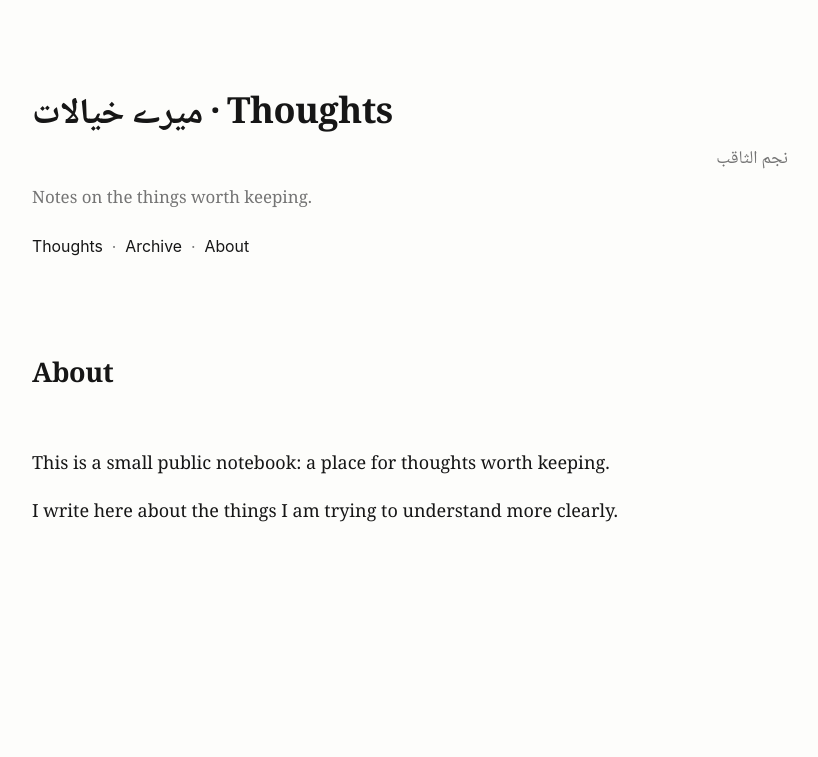
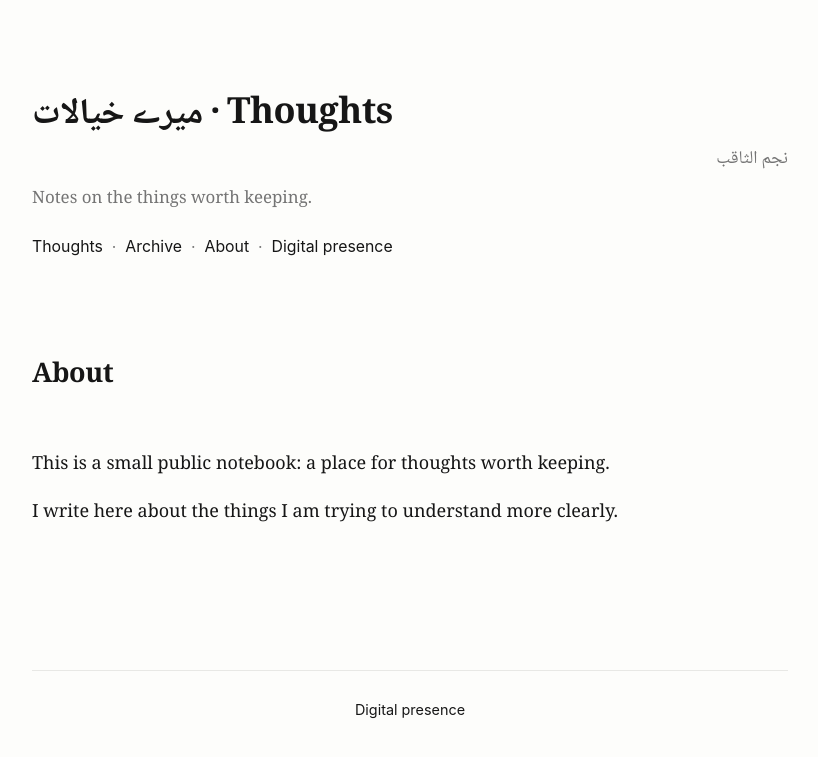
Before and after one commit to njmulsqb/thoughts, a Jekyll site: the page built from about.md, in a window 1280 px wide. Shown: the top 757 px of the page, without its empty margins (230-1048 px from the left). Built offline with Jekyll 4.4.1, drawn with Linux system fonts in a browser that asks for light colours.

Commit message:
Add digital presence link to nav and footer

```diff
--- a/_layouts/default.html
+++ b/_layouts/default.html
@@ -19,10 +19,18 @@
           <a href="{{ '/archive/' | relative_url }}">Archive</a>
           <span aria-hidden="true">·</span>
           <a href="{{ '/about/' | relative_url }}">About</a>
+          <span aria-hidden="true">·</span>
+          <a href="{{ '/digital-presence/' | relative_url }}">Digital presence</a>
         </nav>
       </header>
 
       {{ content }}
     </main>
+
+    <footer class="site-footer">
+      <nav aria-label="Footer navigation">
+        <a href="{{ '/digital-presence/' | relative_url }}">Digital presence</a>
+      </nav>
+    </footer>
   </body>
 </html>
--- a/assets/css/style.css
+++ b/assets/css/style.css
@@ -54,6 +54,27 @@ h1, h2, h3 {
   font-size: 0.94rem;
 }
 
+.site-footer {
+  width: min(100% - 2.5rem, 42rem);
+  margin: 0 auto 2.5rem;
+  padding-top: 1.5rem;
+  border-top: 1px solid var(--rule);
+}
+
+.site-footer nav {
+  font-size: 0.8rem;
+  text-align: center;
+}
+
+.site-footer a {
+  color: var(--ink);
+  text-decoration: none;
+}
+
+.site-footer a:hover {
+  text-decoration: underline;
+}
+
 nav, .tags, time, .permalink { font-family: -apple-system, BlinkMacSystemFont, "Segoe UI", sans-serif; }
 
 nav { font-size: 0.88rem; }
```
